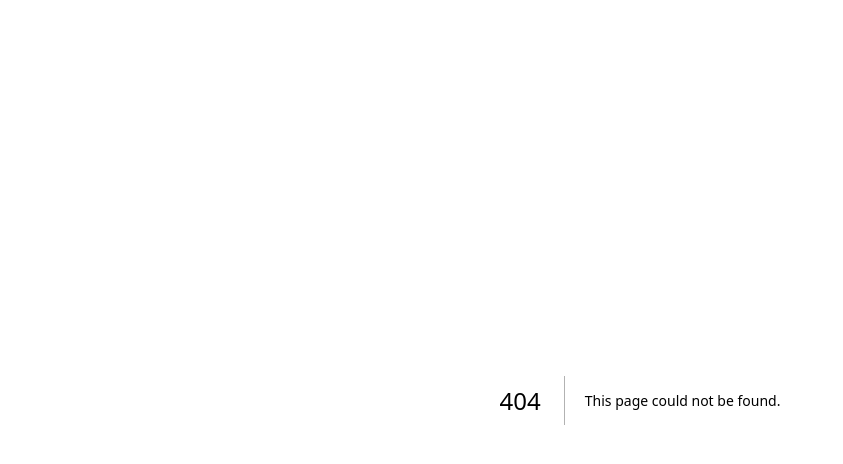
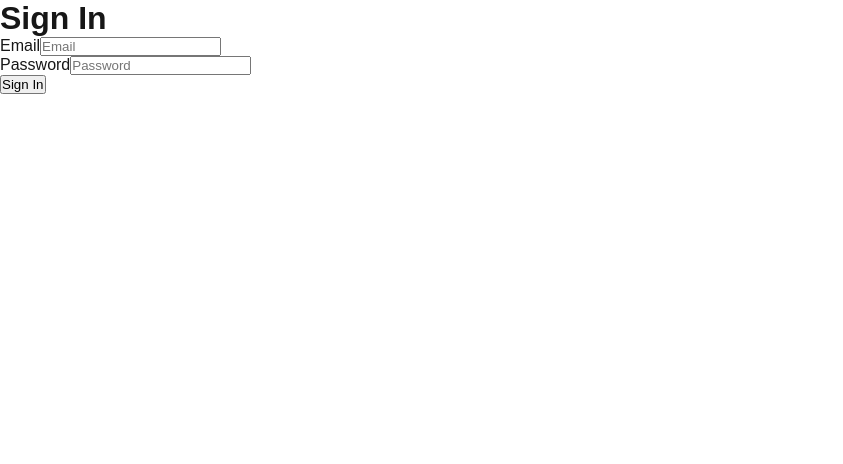
Before and after one commit to D3ds3c007/MPTC-Platform-Front, a Next.js app: page /authentication in a window 1280 px wide. Before the commit this address had no page. Shown: the top 464 px of the page, without its empty margins (0-843 px from the left). Built offline with nearby package versions, Linux system fonts and the light colour scheme.

Commit message:
authentication template

```diff
--- a/package.json
+++ b/package.json
@@ -9,9 +9,12 @@
     "lint": "next lint"
   },
   "dependencies": {
+    "jose": "^5.9.2",
+    "next": "14.2.11",
+    "next-app": "file:",
     "react": "^18",
     "react-dom": "^18",
-    "next": "14.2.11"
+    "zod": "^3.23.8"
   },
   "devDependencies": {
     "eslint": "^8",
--- /dev/null
+++ b/src/app/actions/auth.js
@@ -0,0 +1,39 @@
+import { SignupFormSchema } from '@/app/lib/definitions'
+import {createSession} from '@/app/lib/session'
+import { redirect } from 'next/navigation';
+
+export async function signup(state, formData) {
+    console.log('Form data:', formData);
+    //validate the form data
+    const validatedFields = SignupFormSchema.safeParse({
+        email: formData.get('email'),
+        password: formData.get('password')
+    });
+
+    //if the form data is invalid, return early
+    if(!validatedFields.success){
+        console.log('Form data is invalid');
+        return {
+            errors: validatedFields.error.flatten().fieldErrors,
+        }
+    }
+    console.log('Form data is valid');
+
+    let role = null;
+    if(formData.get('email') === 'raitra007@gmail.com'){
+        role = 'admin';
+    } else {
+        role = 'user';
+    }
+
+
+    await createSession({userId: 1, role: role});
+
+
+
+    if(role === 'admin'){
+        redirect('/dashboard/administrator')
+    }else{
+        redirect('/dashboard/professor')
+    }
+}
--- /dev/null
+++ b/src/app/authentication/page.js
@@ -0,0 +1,9 @@
+import { SigninForm } from '@/app/components/ui/signin-form';
+export default function AuthPage(){
+    return(
+        <div>
+            <h1>Sign In</h1>
+            <SigninForm />
+        </div>
+    )
+}
--- /dev/null
+++ b/src/app/components/ui/signin-form.js
@@ -0,0 +1,44 @@
+'use client'
+import {signup} from '@/app/actions/auth'
+import {useFormState, useFormStatus} from 'react-dom'
+//import bootstrap css
+
+
+export function SigninForm(){
+    const [state, action] = useFormState(signup, undefined)
+    return(
+        <form action={action}>
+            <div>
+                <label>Email</label>
+                <input type="email" name="email" placeholder='Email' />
+            </div>
+            {/* {state?.errors.email && <p>{state.errors.email}</p>} */}
+
+            <div>
+                <label>Password</label>
+                <input type="password" name="password" placeholder='Password' />
+            </div>
+            {/* {state?.errors.password && (
+                <div>
+                    <p>Password must : </p>
+                    <ul>
+                        {state.errors.password.map((error) => (
+                            <li key={error} >{error}</li>
+                        ))}
+                    </ul>
+                </div>
+            )} */}
+            <SubmitButton />
+        </form>
+    )
+}
+
+function SubmitButton(){
+    const { pending } = useFormStatus()
+
+    return(
+        <button disabled={pending} type="submit">
+            {pending ? 'Loading...' : 'Sign In'}
+        </button>
+    )
+}
--- /dev/null
+++ b/src/app/lib/definitions.js
@@ -0,0 +1,11 @@
+import {z} from 'zod';
+
+export const SignupFormSchema = z.object({
+    email: z
+    .string()
+    .email({message: 'Invalid email address'})
+    .trim(),
+    password: z.string()
+    .min(8, {message: 'Password must be at least 8 characters long'})
+    .trim(),
+});
--- /dev/null
+++ b/src/app/lib/session.js
@@ -0,0 +1,38 @@
+'use server'
+import 'server-only'
+import {SignJWT, jwtVerify} from 'jose'
+import { cookies } from 'next/headers'
+
+const secretKey = process.env.SESSION_SECRET
+const encodedKey = new TextEncoder().encode(secretKey)
+
+export async function encrypt(payload){
+    return new SignJWT(payload)
+        .setProtectedHeader({alg: 'HS256'})
+        .setIssuedAt()
+        .setExpirationTime('1h')
+        .sign(encodedKey)
+}
+
+export async function decrypt(session)
+{
+    try{
+        const {payload} = await jwtVerify(session, encodedKey, {algorithms: ['HS256']})
+        return payload
+    } catch(e){
+        console.error('Error decrypting session:', e)
+        return null
+    }
+}
+
+export async function createSession(payload){
+    const expiresAt = new Date(Date.now() + 1000 * 60 * 60 * 24 * 7)
+    const session = await encrypt({...payload, expiresAt})
+
+    cookies().set('session', session, {
+        expires: expiresAt,
+        httpOnly: true,
+        sameSite: 'lax',
+        path: '/',
+    })
+}
```
Also changed, not shown: 2 other files (tests, documents, lock files or other folders).
